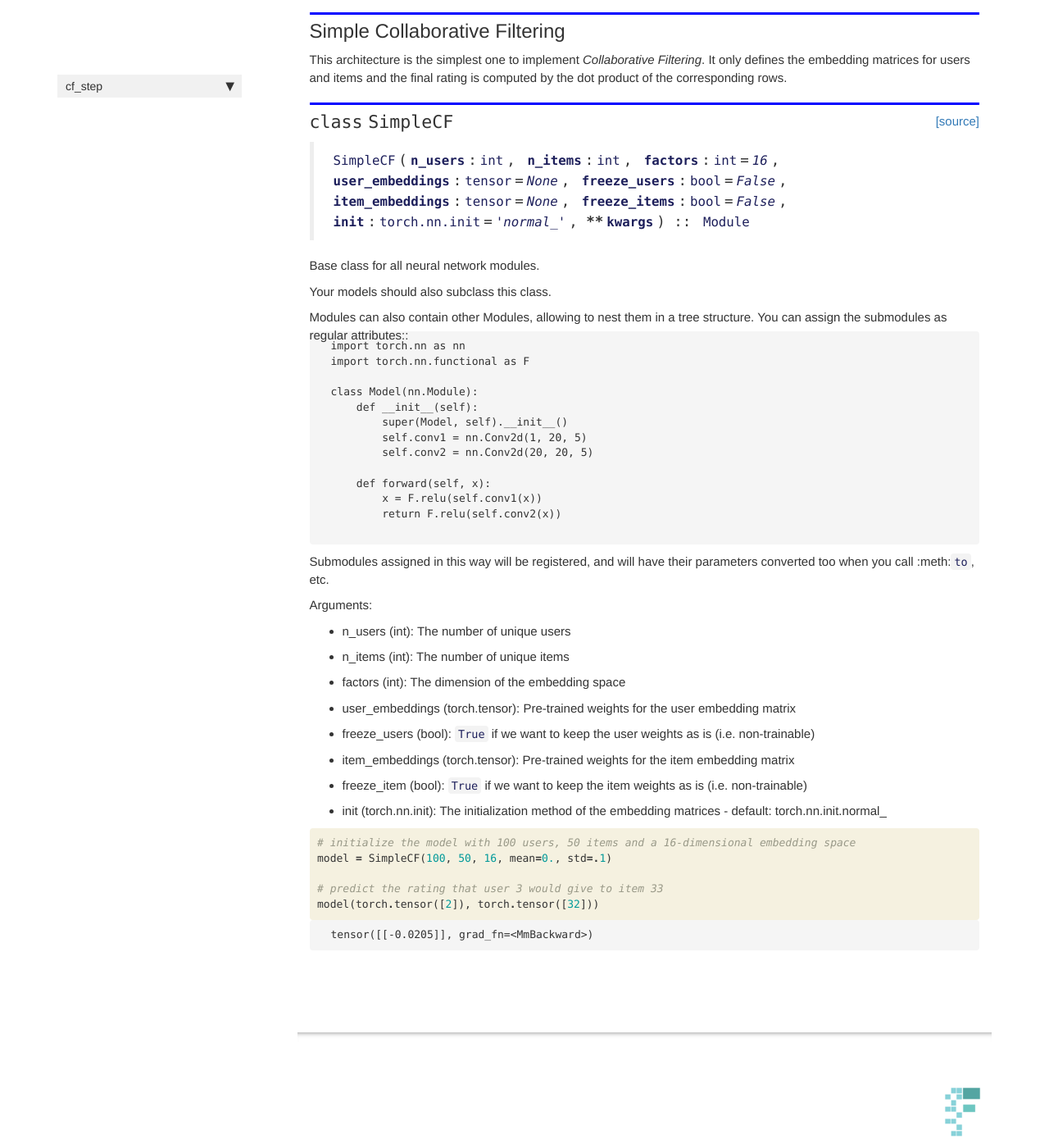
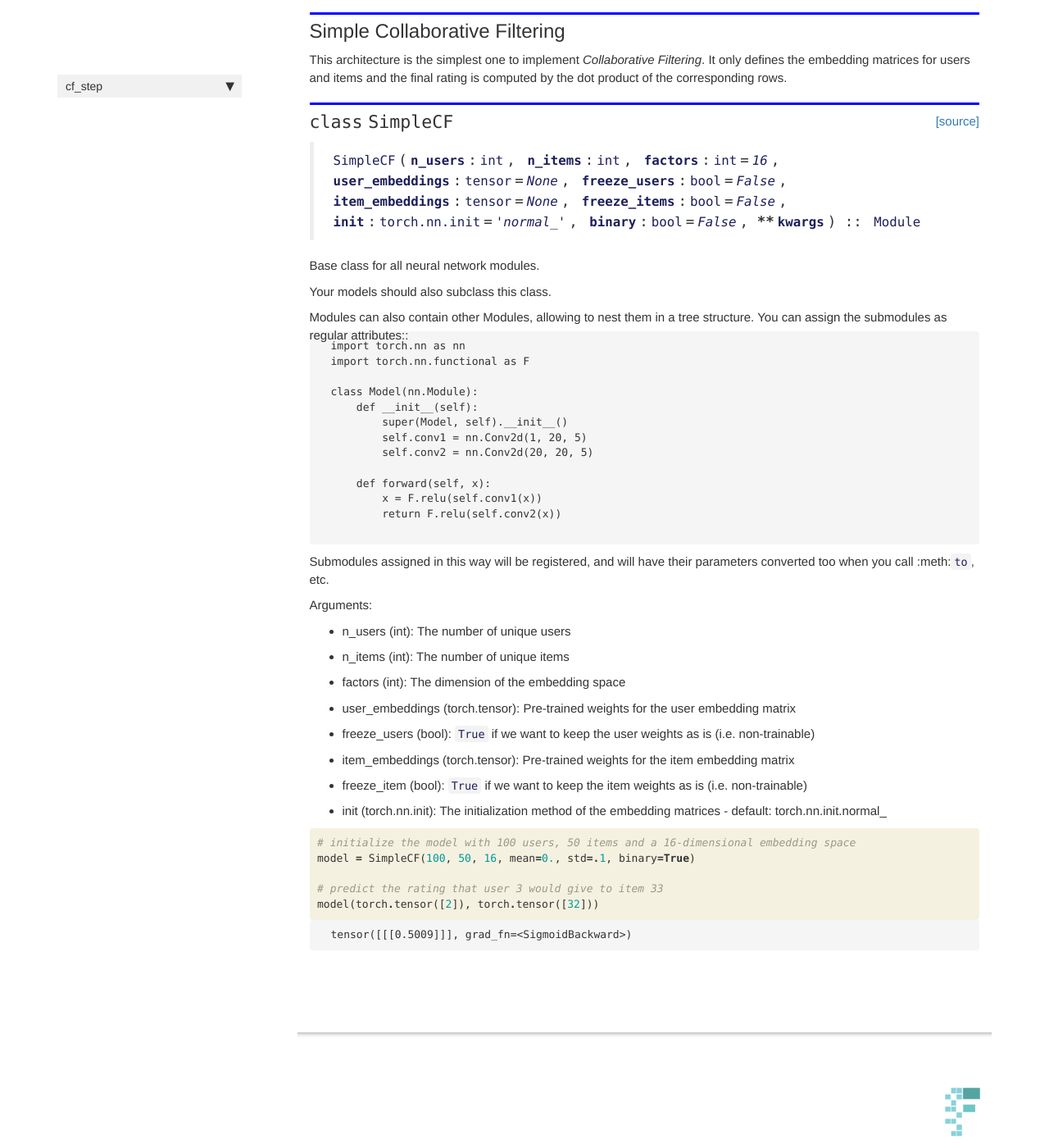
Before and after one commit to dpoulopoulos/cf_step, a Jekyll site: the page built from docs/networks.html, in a window 1280 px wide and 1400 px high, scrolled down 528 px. Shown: the whole window at 82% size. Built offline with Jekyll 4.4.1, drawn with Linux system fonts in a browser that asks for light colours; nearby versions of some CDN libraries; comment, search, counter and statistics services are not loaded.

Commit message:
feat: Adds binary option to SimpleCF net.

```diff
--- a/docs/networks.html
+++ b/docs/networks.html
@@ -57,7 +58,7 @@ summary: "Common neural network architectures for *Collaborative Filtering*."
 
 
 <div class="output_markdown rendered_html output_subarea ">
-<h2 id="SimpleCF" class="doc_header"><code>class</code> <code>SimpleCF</code><a href="https://github.com/dpoulopoulos/cf_step/tree/master/cf_step/networks.py#L12" class="source_link" style="float:right">[source]</a></h2><blockquote><p><code>SimpleCF</code>(<strong><code>n_users</code></strong>:<code>int</code>, <strong><code>n_items</code></strong>:<code>int</code>, <strong><code>factors</code></strong>:<code>int</code>=<em><code>16</code></em>, <strong><code>user_embeddings</code></strong>:<code>tensor</code>=<em><code>None</code></em>, <strong><code>freeze_users</code></strong>:<code>bool</code>=<em><code>False</code></em>, <strong><code>item_embeddings</code></strong>:<code>tensor</code>=<em><code>None</code></em>, <strong><code>freeze_items</code></strong>:<code>bool</code>=<em><code>False</code></em>, <strong><code>init</code></strong>:<code>torch.nn.init</code>=<em><code>'normal_'</code></em>, <strong>**<code>kwargs</code></strong>) :: <code>Module</code></p>
+<h2 id="SimpleCF" class="doc_header"><code>class</code> <code>SimpleCF</code><a href="https://github.com/dpoulopoulos/cf_step/tree/master/cf_step/networks.py#L12" class="source_link" style="float:right">[source]</a></h2><blockquote><p><code>SimpleCF</code>(<strong><code>n_users</code></strong>:<code>int</code>, <strong><code>n_items</code></strong>:<code>int</code>, <strong><code>factors</code></strong>:<code>int</code>=<em><code>16</code></em>, <strong><code>user_embeddings</code></strong>:<code>tensor</code>=<em><code>None</code></em>, <strong><code>freeze_users</code></strong>:<code>bool</code>=<em><code>False</code></em>, <strong><code>item_embeddings</code></strong>:<code>tensor</code>=<em><code>None</code></em>, <strong><code>freeze_items</code></strong>:<code>bool</code>=<em><code>False</code></em>, <strong><code>init</code></strong>:<code>torch.nn.init</code>=<em><code>'normal_'</code></em>, <strong><code>binary</code></strong>:<code>bool</code>=<em><code>False</code></em>, <strong>**<code>kwargs</code></strong>) :: <code>Module</code></p>
 </blockquote>
 <p>Base class for all neural network modules.</p>
 <p>Your models should also subclass this class.</p>
@@ -112,7 +113,7 @@ parameters converted too when you call :meth:<code>to</code>, etc.</p>
 <div class="inner_cell">
     <div class="input_area">
 <div class=" highlight hl-ipython3"><pre><span></span><span class="c1"># initialize the model with 100 users, 50 items and a 16-dimensional embedding space</span>
-<span class="n">model</span> <span class="o">=</span> <span class="n">SimpleCF</span><span class="p">(</span><span class="mi">100</span><span class="p">,</span> <span class="mi">50</span><span class="p">,</span> <span class="mi">16</span><span class="p">,</span> <span class="n">mean</span><span class="o">=</span><span class="mf">0.</span><span class="p">,</span> <span class="n">std</span><span class="o">=.</span><span class="mi">1</span><span class="p">)</span>
+<span class="n">model</span> <span class="o">=</span> <span class="n">SimpleCF</span><span class="p">(</span><span class="mi">100</span><span class="p">,</span> <span class="mi">50</span><span class="p">,</span> <span class="mi">16</span><span class="p">,</span> <span class="n">mean</span><span class="o">=</span><span class="mf">0.</span><span class="p">,</span> <span class="n">std</span><span class="o">=.</span><span class="mi">1</span><span class="p">,</span> <span class="n">binary</span><span class="o">=</span><span class="kc">True</span><span class="p">)</span>
 
 <span class="c1"># predict the rating that user 3 would give to item 33</span>
 <span class="n">model</span><span class="p">(</span><span class="n">torch</span><span class="o">.</span><span class="n">tensor</span><span class="p">([</span><span class="mi">2</span><span class="p">]),</span> <span class="n">torch</span><span class="o">.</span><span class="n">tensor</span><span class="p">([</span><span class="mi">32</span><span class="p">]))</span>
@@ -130,7 +131,7 @@ parameters converted too when you call :meth:<code>to</code>, etc.</p>
 
 
 <div class="output_text output_subarea output_execute_result">
-<pre>tensor([[-0.0205]], grad_fn=&lt;MmBackward&gt;)</pre>
+<pre>tensor([[[0.5009]]], grad_fn=&lt;SigmoidBackward&gt;)</pre>
 </div>
 
 </div>
```
Also changed, not shown: other parts of docs/networks.html (+1 -0 lines), cf_step/networks.py (+6 -1 lines), 1 other file.
